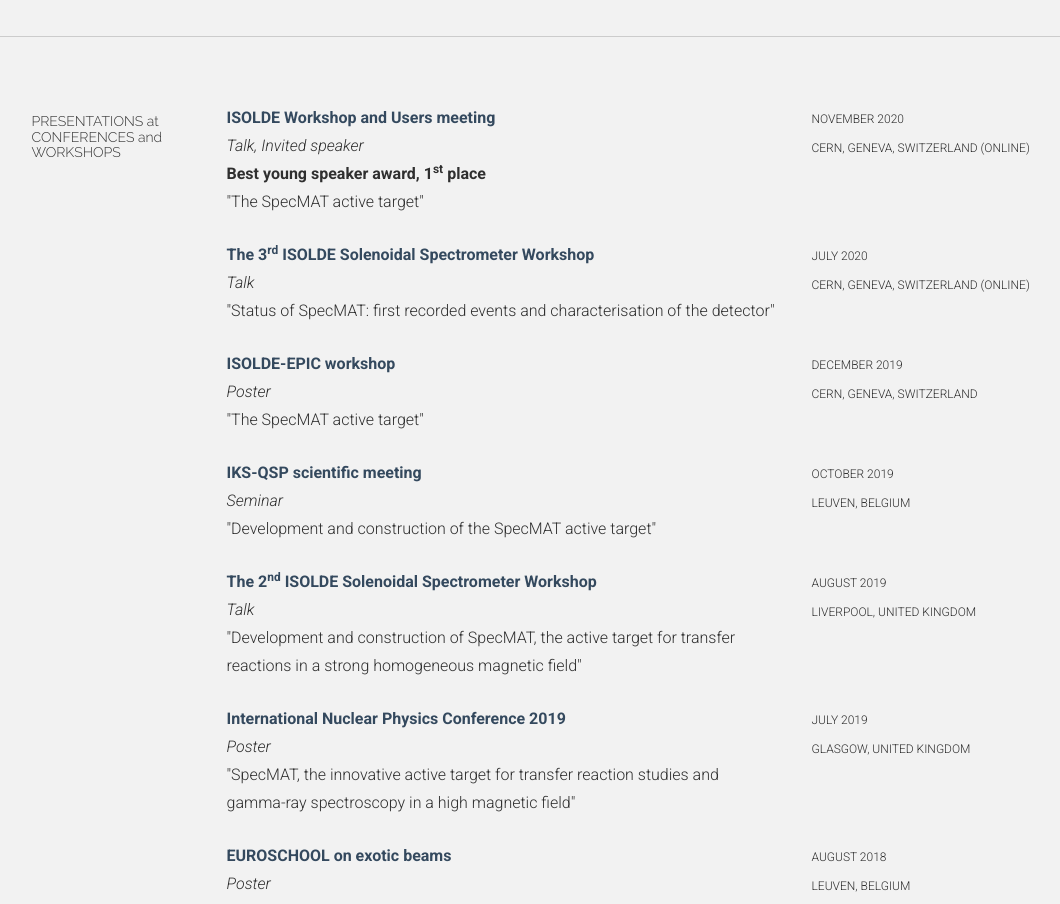
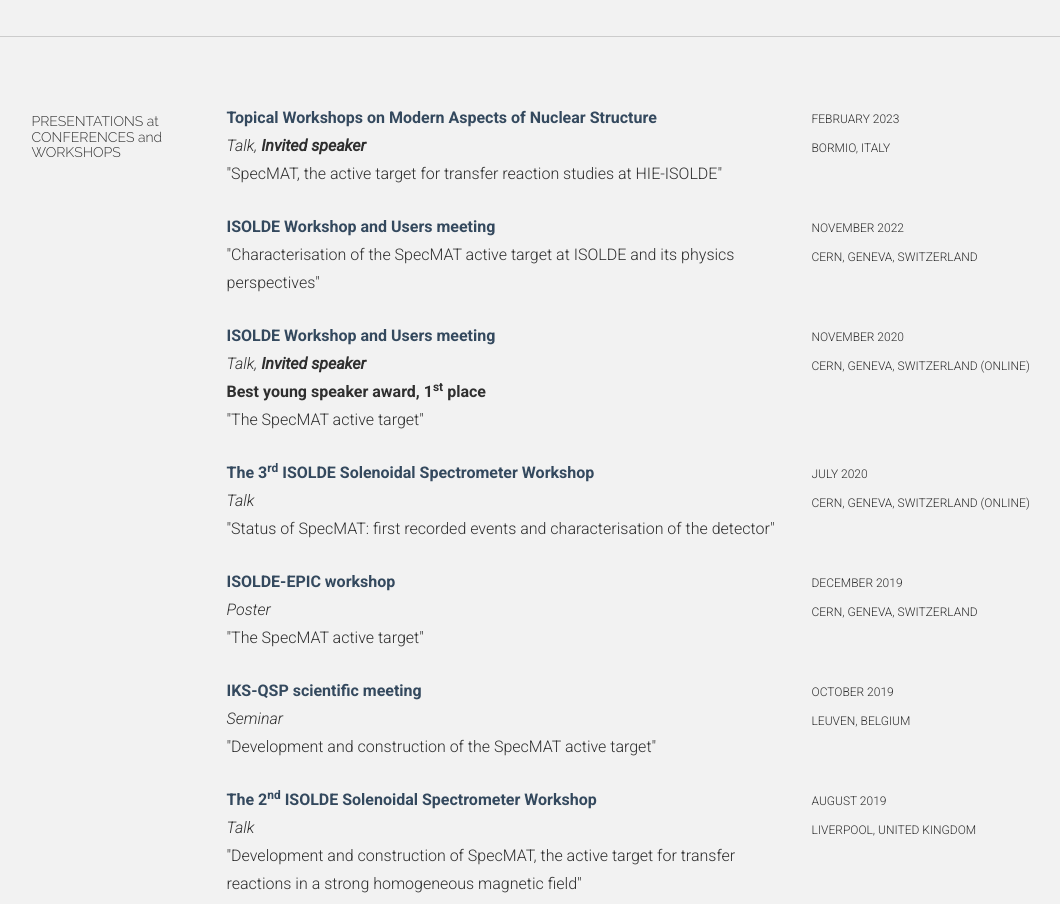
Before and after one commit to oleksiipoleshchuk/oleksiipoleshchuk.github.io, a plain HTML site: page index.html in a window 1280 px wide. Shown: the part 7853-8757 px from the top of the page, without its empty margins (136-1196 px from the left). Drawn offline with Linux system fonts and the light colour scheme.

Commit message:
Updates the conferences section.

```diff
--- a/index.html
+++ b/index.html
@@ -756,8 +756,35 @@
         <!-- Conference line 1-->
         <div class="col-lg-6">
           <p>
+            <t>Topical Workshops on Modern Aspects of Nuclear Structure</t><br />
+            <em>Talk, <strong>Invited speaker</strong> </em><br />
+            "SpecMAT, the active target for transfer reaction studies at HIE-ISOLDE"<br />
+          </p>
+        </div>
+        <div class="col-lg-3">
+          <p>
+            <sm>FEBRUARY 2023<br />
+              Bormio, Italy</sm>
+          </p>
+        </div>
+        <!-- Conference line 2-->
+        <div class="col-lg-6 col-lg-offset-3">
+          <p>
             <t>ISOLDE Workshop and Users meeting</t><br />
-            <em>Talk, Invited speaker </em><br />
+            "Characterisation of the SpecMAT active target at ISOLDE and its physics perspectives"<br />
+          </p>
+        </div>
+        <div class="col-lg-3">
+          <p>
+            <sm>NOVEMBER 2022<br />
+              CERN, Geneva, Switzerland</sm>
+          </p>
+        </div>
+        <!-- Conference line 2-->
+        <div class="col-lg-6 col-lg-offset-3">
+          <p>
+            <t>ISOLDE Workshop and Users meeting</t><br />
+            <em>Talk, <strong>Invited speaker</strong> </em><br />
             <strong>Best young speaker award, 1<sup>st</sup> place</strong><br />
             "The SpecMAT active target"<br />
           </p>
```
